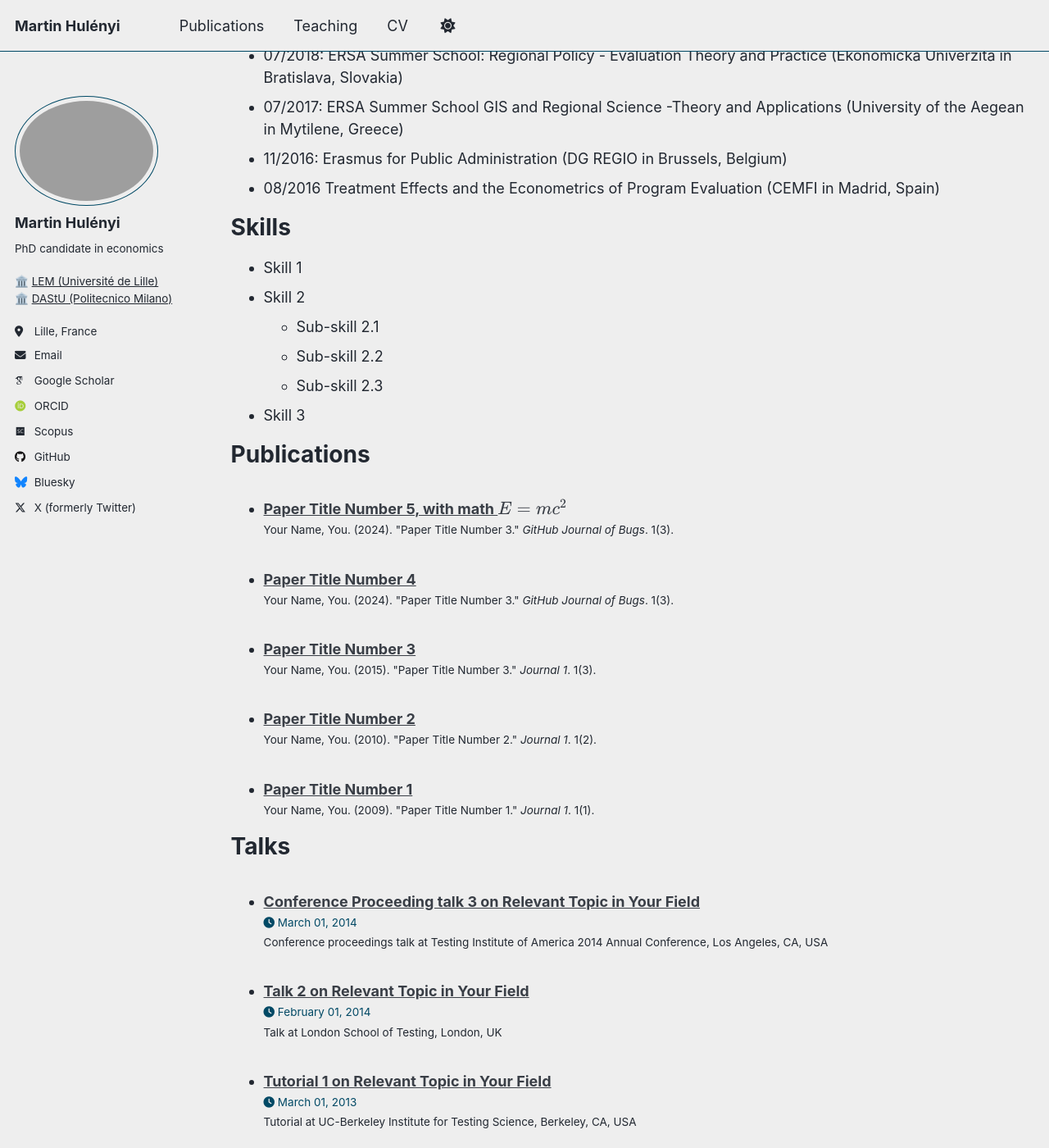
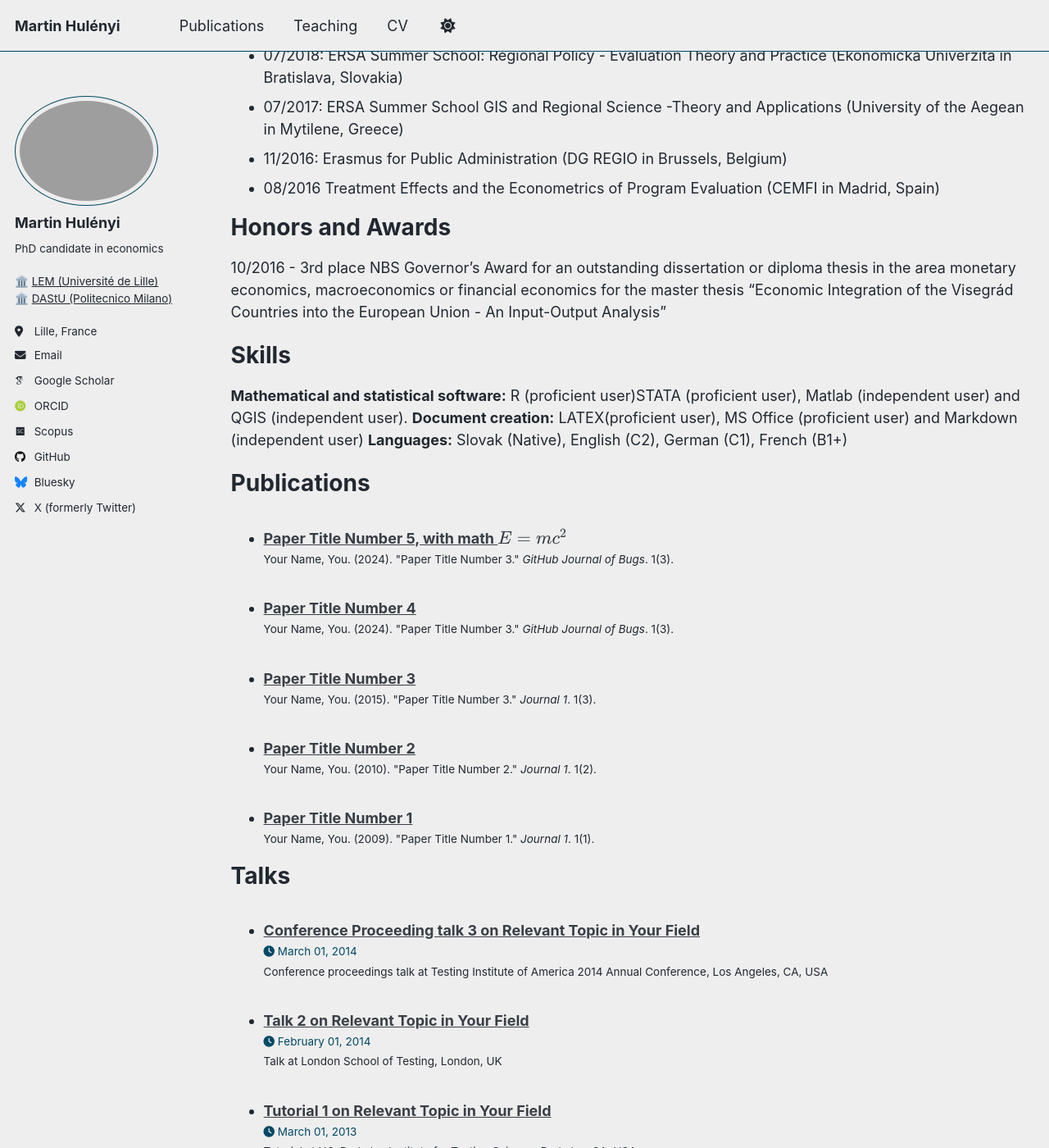
Before and after one commit to martinhulenyi/martinhulenyi.github.io, a Jekyll site: the page built from _pages/cv.md, in a window 1280 px wide and 1400 px high, scrolled down 1644 px. Shown: the whole window at 82% size. Built offline with Jekyll 4.4.1, drawn with Linux system fonts in a browser that asks for light colours; some web fonts are replaced; a script that is not in the unit is left out; some of the changed text lies outside the part shown.

Commit message:
Update cv.md

```diff
--- a/_pages/cv.md
+++ b/_pages/cv.md
@@ -64,15 +64,16 @@ redirect_from:
 * 11/2016: Erasmus for Public Administration (DG REGIO in Brussels, Belgium)
 * 08/2016 Treatment Effects and the Econometrics of Program Evaluation (CEMFI in Madrid, Spain)
 
+**Honors and Awards**
+======
+10/2016 - 3rd place NBS Governor’s Award for an outstanding dissertation or diploma thesis in the area monetary economics, macroeconomics or financial economics for the master thesis “Economic Integration of the Visegrád Countries into the European Union - An Input-Output Analysis”
 
-Skills
+
+**Skills**
 ======
-* Skill 1
-* Skill 2
-  * Sub-skill 2.1
-  * Sub-skill 2.2
-  * Sub-skill 2.3
-* Skill 3
+**Mathematical and statistical software:** R (proficient user)STATA (proficient user), Matlab (independent user) and  QGIS (independent user).
+**Document creation:** LATEX(proficient user), MS Office (proficient user) and  Markdown (independent user)
+**Languages:** Slovak (Native), English (C2), German (C1), French (B1+)
 
 Publications
 ======
@@ -85,13 +86,3 @@ Talks
   <ul>{% for post in site.talks reversed %}
     {% include archive-single-talk-cv.html  %}
   {% endfor %}</ul>
-
-Teaching
-======
-  <ul>{% for post in site.teaching reversed %}
-    {% include archive-single-cv.html %}
-  {% endfor %}</ul>
-
-Service and leadership
-======
-* Currently signed in to 43 different slack teams
```
